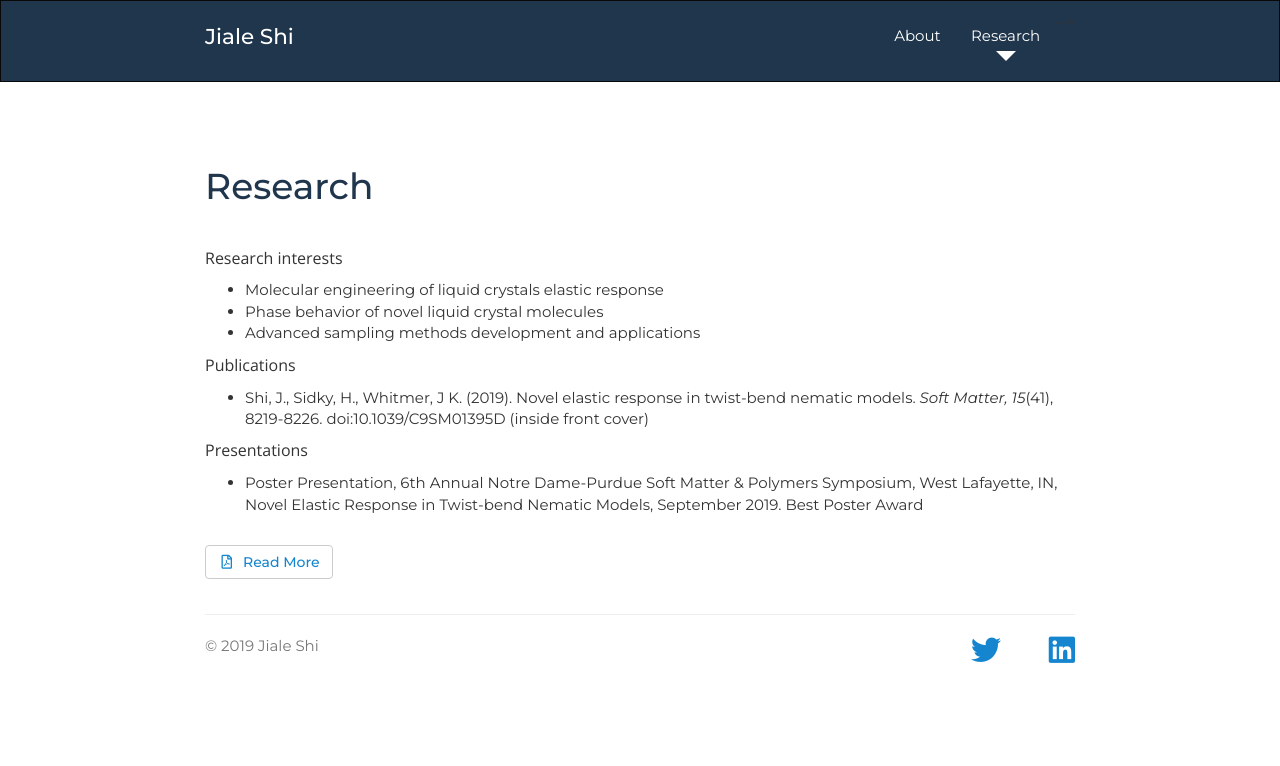
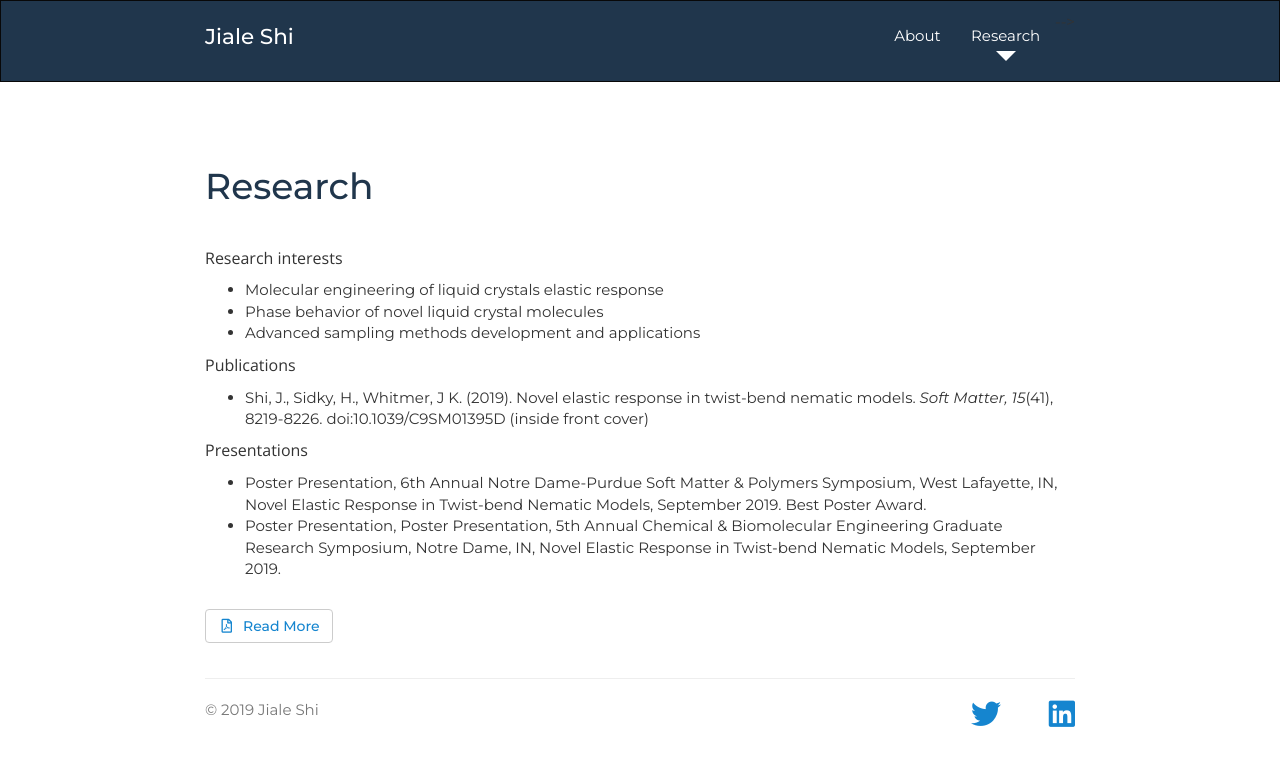
Before and after one commit to shijiale0609/shijiale0609.github.io, a Jekyll site: the page research.html, which Jekyll copies as it is, in a window 1280 px wide. Shown: the top 766 px of the page. Built offline with Jekyll 4.4.1, drawn with Linux system fonts in a browser that asks for light colours; nearby versions of some CDN libraries; a style sheet for code colours, icons or effects is not loaded.

Commit message:
add presentation

```diff
--- a/research.html
+++ b/research.html
@@ -109,7 +109,8 @@
             <!-- <h5>Published Papers</h5> -->
 
             <ul class="push-down-1">
-               <li>Poster Presentation, 6th Annual Notre Dame-Purdue Soft Matter & Polymers Symposium, West Lafayette, IN, Novel Elastic Response in Twist-bend Nematic Models, September 2019. Best Poster Award</li>
+               <li>Poster Presentation, 6th Annual Notre Dame-Purdue Soft Matter & Polymers Symposium, West Lafayette, IN, Novel Elastic Response in Twist-bend Nematic Models, September 2019. Best Poster Award.</li>
+               <li>Poster Presentation, Poster Presentation, 5th Annual Chemical & Biomolecular Engineering Graduate Research Symposium, Notre Dame, IN, Novel Elastic Response in Twist-bend Nematic Models, September 2019.</li>
             </ul>
 
             <!-- Dissertation abstract -->
```
